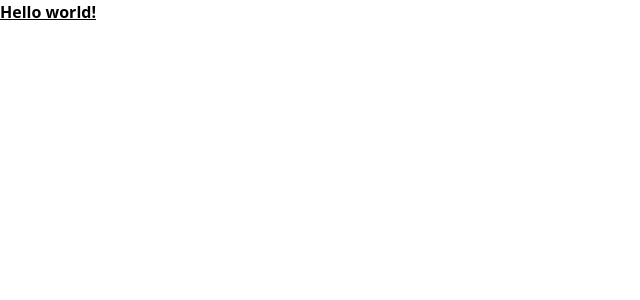
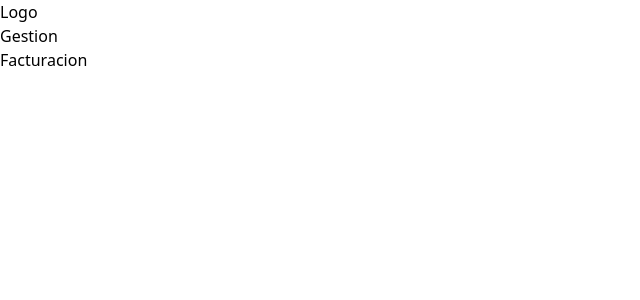
Before and after one commit to waldo2810/pharma-pa, a React (Vite) app: page /facturacion in a window 1280 px wide. Shown: the top 300 px of the page, without its empty margins (0-640 px from the left). Built offline with nearby package versions, Linux system fonts and the light colour scheme.

Commit message:
initialize sidebar

```diff
--- a/src/App.jsx
+++ b/src/App.jsx
@@ -1,3 +1,21 @@
-export default function App() {
-  return <h1 className="font-bold underline">Hello world!</h1>;
-}
+import SideBar from "./components/SideBar";
+import { BrowserRouter, Routes, Route } from "react-router-dom";
+import Cartera from "./pages/Cartera";
+import Facturacion from "./pages/Facturacion";
+import Gestion from "./pages/Gestion";
+
+const App = () => {
+  return (
+    <BrowserRouter>
+      <SideBar>
+        <Routes>
+          <Route path="/" element={<Gestion />} />
+          <Route path="/cartera" element={<Cartera />} />
+          <Route path="/facturacion" element={<Facturacion />} />
+        </Routes>
+      </SideBar>
+    </BrowserRouter>
+  );
+};
+
+export default App;
--- a/src/components/SideBar.jsx
+++ b/src/components/SideBar.jsx
@@ -1,7 +1,15 @@
 import React from "react";
+import { NavLink } from "react-router-dom";
 
-const SideBar = () => {
-  return <div>SideBar</div>;
+const SideBar = ({ children }) => {
+  return (
+    <div>
+      <div className="sidebar">
+        <h1>Logo</h1>
+      </div>
+      <NavLink to="/">Gestion</NavLink>
+      <main>{children}</main>
+    </div>
+  );
 };
-s;
 export default SideBar;
--- /dev/null
+++ b/src/pages/Cartera.jsx
@@ -0,0 +1,7 @@
+import React from "react";
+
+const Cartera = () => {
+  return <div>Cartera</div>;
+};
+
+export default Cartera;
--- /dev/null
+++ b/src/pages/Facturacion.jsx
@@ -0,0 +1,7 @@
+import React from "react";
+
+const Facturacion = () => {
+  return <div>Facturacion</div>;
+};
+
+export default Facturacion;
--- /dev/null
+++ b/src/pages/Gestion.jsx
@@ -0,0 +1,7 @@
+import React from "react";
+
+const Gestion = () => {
+  return <div>Gestion</div>;
+};
+
+export default Gestion;
```
